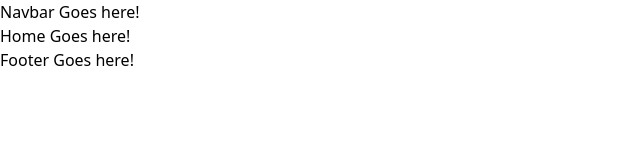
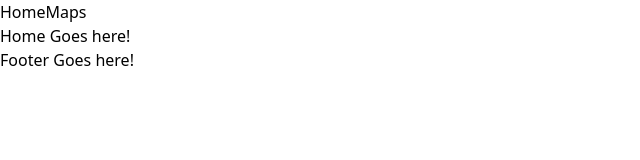
Before and after one commit to PekaVengers/FloodGuardia, a React (Vite) app in the folder client/: page / in a window 1280 px wide. Shown: the top 160 px of the page, without its empty margins (0-640 px from the left). Built offline with nearby package versions, Linux system fonts and the light colour scheme.

Commit message:
feat: add maps page

```diff
--- a/client/src/App.jsx
+++ b/client/src/App.jsx
@@ -1,10 +1,12 @@
 import { RouterProvider, createBrowserRouter, createRoutesFromElements, Route } from "react-router-dom";
 import Layout from "./components/Layout";
 import Home from "./pages/Home";
+import Map from "./pages/Map";
 
 const router = createBrowserRouter(createRoutesFromElements(
   <Route path="/" element={<Layout />}>
     <Route element={<Home />} index />
+    <Route element={<Map />} path="maps" />
   </Route>
 ));
 
--- a/client/src/components/Navbar.jsx
+++ b/client/src/components/Navbar.jsx
@@ -1,5 +1,12 @@
+import { NavLink } from "react-router-dom"
+
 export default function Navbar() {
   return (
-    <h1>Navbar Goes here!</h1>
+    <div>
+      <NavLink to="">
+        Home
+      </NavLink>
+      <NavLink to="/maps">Maps</NavLink>
+    </div>
   );
 }
--- /dev/null
+++ b/client/src/pages/Map.jsx
@@ -0,0 +1,3 @@
+export default function Map() {
+  return <h1>Map Goes here!</h1>;
+}
```
